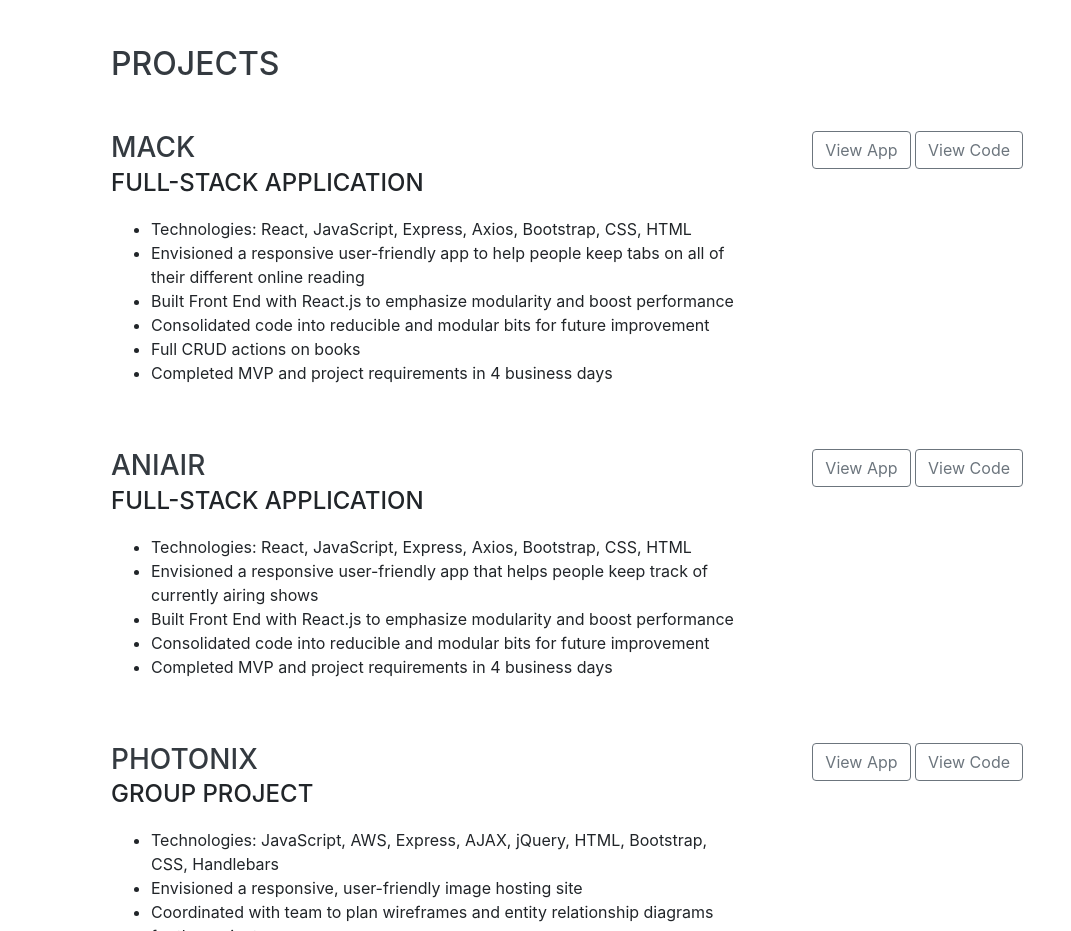
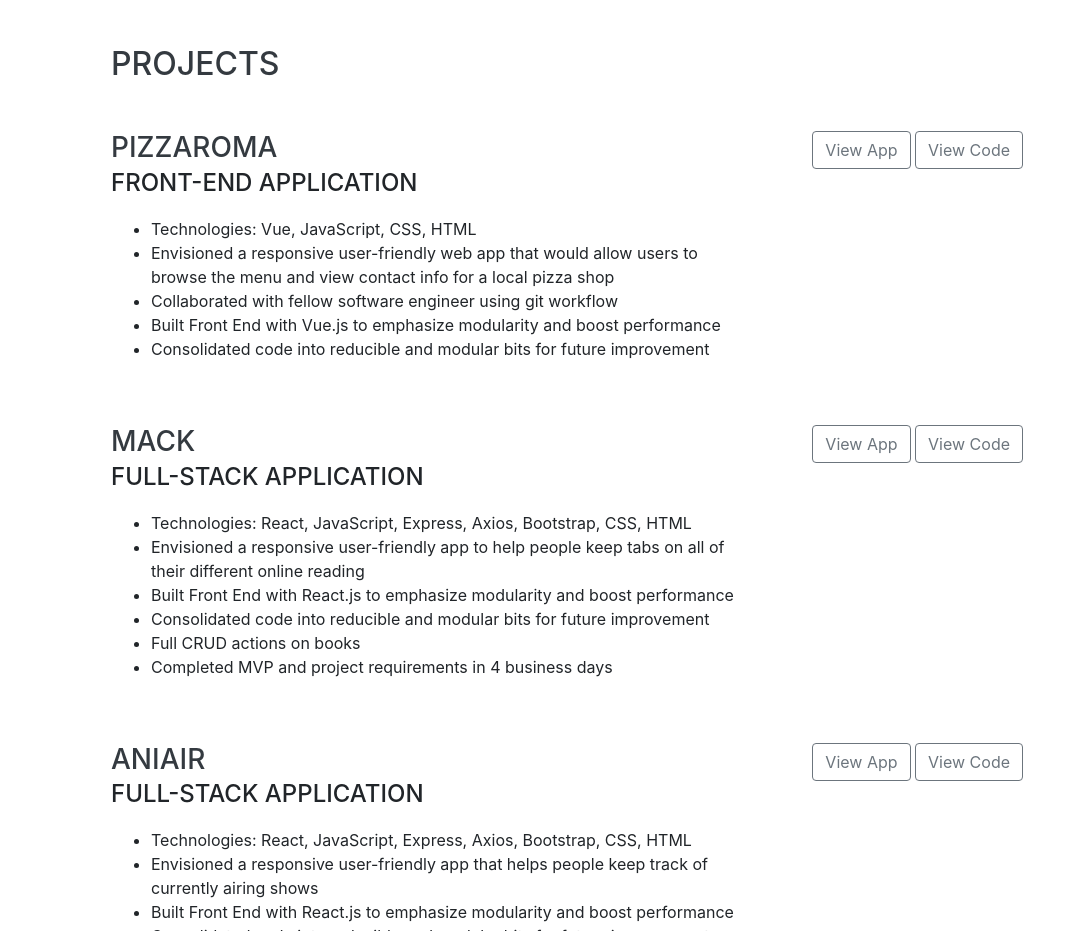
Before and after one commit to D-Raimon/portfolio, a website with bundled scripts: page index.html in a window 1280 px wide. Shown: the part 804-1735 px from the top of the page, without its empty margins (209-1280 px from the left). Built offline with nearby package versions, Linux system fonts and the light colour scheme; a web font is replaced by a local one.

Commit message:
Add PizzaRoma to Projects section

```diff
--- a/index.html
+++ b/index.html
@@ -97,6 +97,24 @@
 
         <div class="resume-item d-flex flex-column flex-md-row justify-content-between mb-5">
           <div class="resume-content">
+            <h3 class="mb-0">PizzaRoma</h3>
+            <div class="subheading mb-3">Front-End Application</div>
+            <ul>
+              <li>Technologies: Vue, JavaScript, CSS, HTML</li>
+              <li>Envisioned a responsive user-friendly web app that would allow users to browse the menu and view contact info for a local pizza shop</li>
+              <li>Collaborated with fellow software engineer using git workflow</li>
+              <li>Built Front End with Vue.js to emphasize modularity and boost performance</li>
+              <li>Consolidated code into reducible and modular bits for future improvement</li>
+          </ul>
+          </div>
+          <div class="resume-date text-md-right">
+            <button type="button" class="btn btn-outline-secondary" onclick=" window.open('https://pizzaroma-ui.herokuapp.com','_blank')">View App</button>
+            <button type="button" class="btn btn-outline-secondary" onclick=" window.open('https://github.com/jctbog9/pizza-roma', '_blank')">View Code</button>
+          </div>
+        </div>
+
+        <div class="resume-item d-flex flex-column flex-md-row justify-content-between mb-5">
+          <div class="resume-content">
             <h3 class="mb-0">Mack</h3>
             <div class="subheading mb-3">Full-Stack Application</div>
             <ul>
@@ -109,7 +127,6 @@
           </ul>
           </div>
           <div class="resume-date text-md-right">
-            <!-- <div><a href="https://d-raimon.github.io/aniair-client/#/sign-up" target="_blank"><img src="img/wanderlog.png" class="project-image"></a></div> -->
             <button type="button" class="btn btn-outline-secondary" onclick=" window.open('https://d-raimon.github.io/mack-client/#/','_blank')">View App</button>
             <button type="button" class="btn btn-outline-secondary" onclick=" window.open('https://github.com/D-Raimon/mack-client', '_blank')">View Code</button>
           </div>
@@ -128,7 +145,6 @@
           </ul>
           </div>
           <div class="resume-date text-md-right">
-            <!-- <div><a href="https://d-raimon.github.io/aniair-client/#/sign-up" target="_blank"><img src="img/wanderlog.png" class="project-image"></a></div> -->
             <button type="button" class="btn btn-outline-secondary" onclick=" window.open('https://d-raimon.github.io/aniair-client/#/sign-up','_blank')">View App</button>
             <button type="button" class="btn btn-outline-secondary" onclick=" window.open('https://github.com/D-Raimon/aniair-client', '_blank')">View Code</button>
           </div>
@@ -149,7 +165,6 @@
             </ul>
           </div>
           <div class="resume-date text-md-right">
-            <!-- <div><a href="https://d-raimon.github.io/aniair-client/#/sign-up" target="_blank"><img src="img/wanderlog.png" class="project-image"></a></div> -->
             <button type="button" class="btn btn-outline-secondary" onclick=" window.open('https://d-raimon.github.io/photo-frontend/#', '_blank')">View App</button>
             <button type="button" class="btn btn-outline-secondary" onclick=" window.open('https://github.com/D-Raimon/photo-frontend', '_blank')">View Code</button>
           </div>
@@ -168,7 +183,6 @@
             </ul>
           </div>
           <div class="resume-date text-md-right">
-            <!-- <div><a href="https://d-raimon.github.io/aniair-client/#/sign-up" target="_blank"><img src="img/wanderlog.png" class="project-image"></a></div> -->
             <button type="button" class="btn btn-outline-secondary" onclick=" window.open('https://d-raimon.github.io/pokedeck-full-stack-project-front/', '_blank')">View App</button>
             <button type="button" class="btn btn-outline-secondary" onclick=" window.open('https://github.com/D-Raimon/pokedeck-full-stack-project-front', '_blank')">View Code</button>
           </div>
@@ -196,7 +210,6 @@
                 <li>Tools/Technologies learned: Git/Github, Atom, RESTful API, MongoDB, PostgresSQL, cURL</li>
               </ul>
             </div>
-            <!-- <p></p> -->
           </div>
           <div class="resume-date text-md-right">
             <span class="text-primary">July 2019 - October 2019</span>
@@ -208,7 +221,6 @@
             <h3 class="mb-0">Framingham State University</h3>
             <div class="subheading mb-3">Bachelor of Science</div>
             <div>Business Administration - Finance Track</div>
-            <!-- <p></p> -->
           </div>
           <div class="resume-date text-md-right">
             <span class="text-primary">August 2012 - May 2015</span>
```
